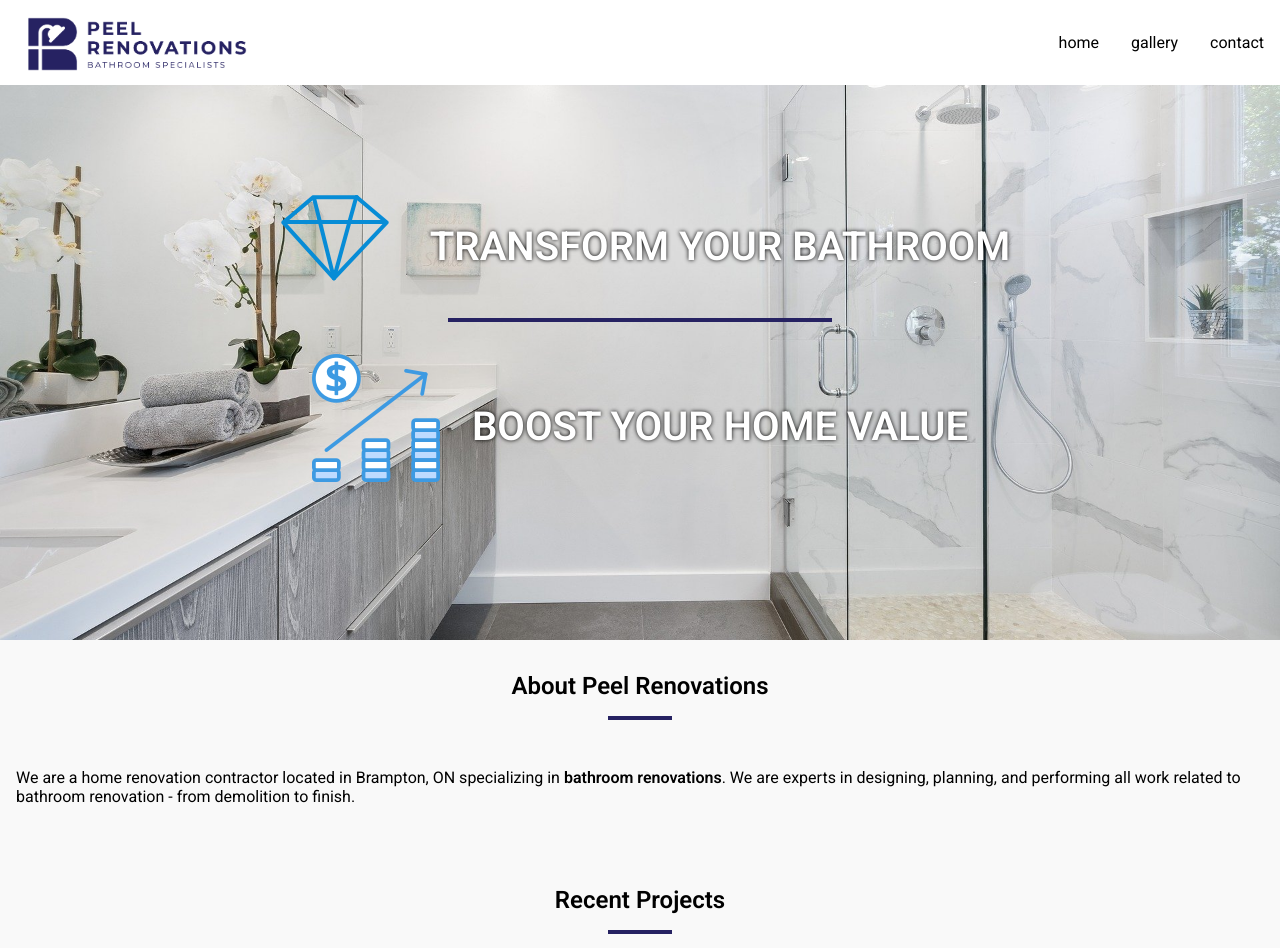
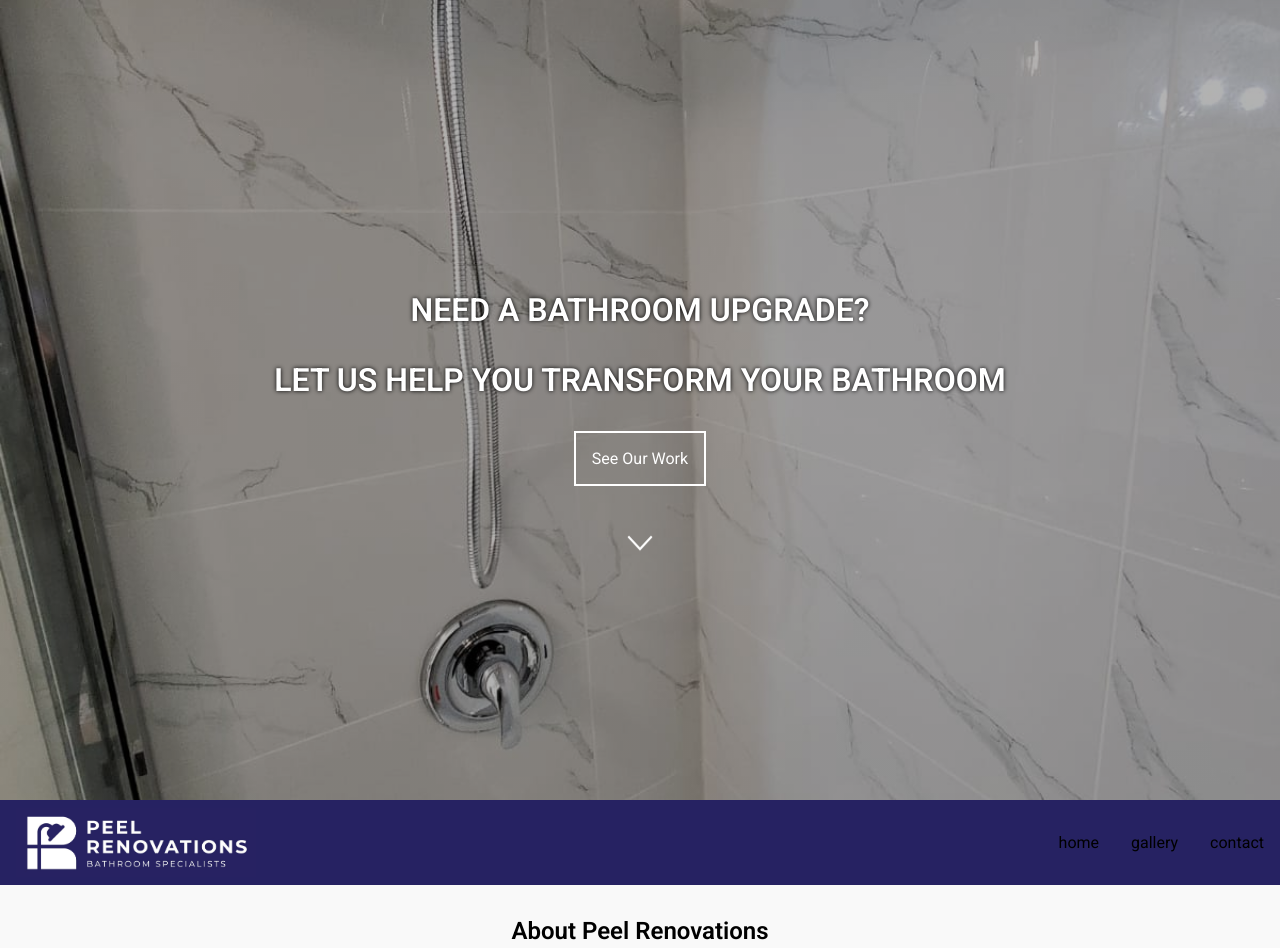
Before and after one commit to navDhammu/peelrenovations, a plain HTML site: page index.html in a window 1280 px wide. Shown: the top 948 px of the page. Drawn offline with nearby package versions, Linux system fonts and the light colour scheme.

Commit message:
addede sticky, changed banner

```diff
--- a/app.js
+++ b/app.js
@@ -1,20 +1,36 @@
 const images = document.querySelectorAll('[data-src]');
+const navBar = document.querySelector('.navigation');
+const banner = document.querySelector('.banner');
 
 const io = new IntersectionObserver(function (entries, x){
     for (let entry of entries){
       if (entry.isIntersecting){
           entry.target.src = entry.target.dataset.src;
-
-
           x.unobserve(entry.target)
       }
     }
 }, {
-    threshold: [0.25]
+    rootMargin: '0px 0px -33% 0px'
 }
 );
 
 images.forEach(image => io.observe(image));
+
+// const navObserver = new IntersectionObserver((entries, observer)=>{
+//     console.log(entries[0])
+//     if (!entries[0].isIntersecting){
+//         navBar.classList.add('fixed-nav');
+//     } else if (entries[0].isIntersecting){
+//         navBar.classList.remove('fixed-nav');
+//     }
+// }, {
+//     rootMargin: '0px 0px -99% 0px'
+// });
+
+// navObserver.observe(banner);
+
+
+
 
 document.querySelectorAll('[data-src]').forEach(img => {
     img.addEventListener('load', ()=>{
@@ -23,7 +39,27 @@ document.querySelectorAll('[data-src]').forEach(img => {
 });
 });
 
+document.querySelector('.banner').addEventListener('animationstart', function (){
+    const arrow = document.querySelector('.banner__down-arrow');
 
+   function transitionOne(){
+        for (let x of ['1','2']){
+            document.querySelector(`.banner__wrapper-heading-${x}`).style.transform = 'translateX(0)';
+        }
+   }
+
+   function transitionTwo(){
+        document.querySelector('.banner__see-our-work').style.transform = 'translate(0)';
+        arrow.style.transform = 'translate(0)';
+   }
+
+    setTimeout(transitionOne, 1000)
+    setTimeout(transitionTwo, 1500)
+    setTimeout(() => {
+        arrow.style.animation = 'arrow 1s infinite'
+    }, 2500);
+
+});
 
 
 
--- a/index.html
+++ b/index.html
@@ -11,13 +11,27 @@
 </head>
 <body>
     <header>
-        <div class='header'>
-            <a href="tel:6476481847">
-                <ion-icon class='header__icon-phone' name="call-sharp"></ion-icon>
-            </a>
-            <img class='header__logo' src='/images/icons/logo.png'>
-            <ion-icon class='header__icon-menu' name="menu-sharp"></ion-icon>
-            <ul class='header__horizontal-menu'>
+        <section class='banner'>
+            <div class="banner__wrapper-heading-1">
+                <span>Need a bathroom upgrade?</span>
+            </div>
+            <div class="banner__wrapper-heading-2">
+                <span>Let us help you transform your bathroom</span>
+            </div>
+            <a class='banner__see-our-work' href="#front-gallery">see our work</a>
+            <svg
+                class='banner__down-arrow'
+                style="enable-background:new 0 0 512 512;" version="1.1"
+                viewBox="0 0 512 512" width="512px" xml:space="preserve" xmlns="http://www.w3.org/2000/svg"
+                xmlns:xlink="http://www.w3.org/1999/xlink">
+                <polygon points="396.6,160 416,180.7 256,352 96,180.7 115.3,160 256,310.5 "/>
+            </svg>
+        </section>
+    </header>
+    <section class='navigation'>
+        <img class='navigation__logo' src='/images/icons/logo-dark.jpg'>
+        <ion-icon class='navigation__icon-menu' name="menu-sharp"></ion-icon>
+        <ul class='navigation__horizontal-menu'>
             <li>
                 home
             </li>
@@ -28,23 +42,8 @@
                 contact
             </li>
         </ul>
-        </div>
-    </header>
+    </section>
 
-    <section class='front-banner'>
-        <div class="front">
-            <div class="front__top">
-                <img src="/images/icons/diamond.png" alt="">
-                <span class='front__heading'>transform your bathroom</span>
-            </div>
-            <hr class="front__hr">
-            <div class="front__bottom">
-                <img src="/images/icons/home-value.png" alt="">
-                <span class='front__heading'>boost your home value</span>
-            </div>
-        </div>
-        <button class='btn-gallery btn-front'>see our work</button>
-    </section>
 
     <section class="about">
         <div class="heading">
@@ -83,7 +82,7 @@
 
     <section id='services'>
         <div class='heading'>
-            <h2 class='heading__title'>Why work with Peel Renovations?</h2>
+            <h2 class='heading__title'>Why Choose Us?</h2>
             <hr>
         </div>
         <div class="services">
@@ -115,8 +114,8 @@
     <footer>
         <div class="form">
         <form id="contact" method="post">
-          <h3>Get In Touch</h3>
-          <h4>Contact us for a free quote and consultation</h4>
+          <h3>Get A Free Quote</h3>
+          <h4>Fill in the info below to request a callback.</h4>
           <fieldset>
             <input placeholder="Your name" type="text" tabindex="1" required >
           </fieldset>
--- a/sass/_base.scss
+++ b/sass/_base.scss
@@ -10,11 +10,17 @@ $col-lightgray: #F9F9F9;
 
 html{
     font-size: 16px;
+    scroll-behavior: smooth;
 }
-body{
+
+*{
+    box-sizing: border-box;
     margin:0;
     padding: 0;
+}
+
+
+body{
     font-family:"Roboto", Helvetica, Arial, sans-serif;
     background-color: $col-background;
-    box-sizing: border-box;
 }
--- a/sass/_front-banner.scss
+++ b/sass/_front-banner.scss
@@ -1,9 +1,3 @@
-$checked-color: #ffffff;
-$unchecked-color: white;
-$checkbox-height: 1.5rem;
-$background-color:#667788;
-$font-color:#efefef;
-$duration: .4s;
 
 @use 'base';
 
@@ -11,77 +5,72 @@ $duration: .4s;
     0%{opacity: 0}
     100%{opacity: 1}
 }
+@keyframes arrow{
+    0% {}
+    50% {transform: translateY(30px)}
+    100% {transform: translateY(0)}
+}
 
-.front-banner{
-    height: 80vh;
+.banner{
+    height: 100vh;
+    width: 100vw;
     background: linear-gradient(
-        rgba(0, 0, 0, 0),
-        rgba(0, 0, 0, 0)
-      ), url('/images/front-banner.jpg');
+        rgba(0, 0, 0, 0.3),
+        rgba(0, 0, 0, 0.3)
+      ), url('/images/gallery/basement-1.jpeg');
     background-size: cover;
     background-position: center;
-    animation-name: animate;
-    animation-duration: 3s;
-}
-
-//animation
-
-
-.front{
-    position: absolute;
-    width: 100%;
-    height: 80vh;
-    box-sizing: border-box;
+    animation: animate 2s;
     display: flex;
     flex-direction: column;
     justify-content: center;
     align-items: center;
     text-align: center;
-
-    &__hr{
-        border: 2px solid base.$col-main;
-        width: 30%;
-        margin: 1rem 0;
+    overflow: hidden;
+    *{
+        margin-top: 2rem;
     }
 
-    &__heading{
-        text-transform: uppercase;
-        font-size: 2rem;
-        font-weight: 800;
-        text-shadow: 0 0 4px black;
-        margin-top: 1rem;
+    &__wrapper-heading-1, &__wrapper-heading-2{
+        width: 100%;
+        transition: transform 1s;
 
+        span{
+            width:fit-content;
+            text-transform: uppercase;
+            font-size: 2rem;
+            font-weight: 800;
+            text-shadow: 0 0 4px black;
+        }
     }
 
-    &__top, &__bottom{
-        display: flex;
-        flex-direction: column;
-        align-items: center;
-        justify-content: space-evenly;
-        margin-top: 1rem;
-        color: white;
-
-        img{
-            width: 20%;
-        }
-
-
-
+    &__wrapper-heading-1{
+        transform: translateX(100%)
+    }
+    &__wrapper-heading-2{
+        transform: translateX(-100%)
     }
 
+    &__see-our-work{
+        padding: 1rem;
+        background: transparent;
+        border: 2px solid white;
+        color: white;
+        text-transform: capitalize;
+        text-decoration: none;
+        transform: translateY(300px);
+        transition: transform 1s;
+    }
 
-
-    button{
-        width: 90%;
-        font-size: 1rem;
-        text-transform: uppercase;
-        color: white;
-        background: base.$col-cta;
-        border: none;
-        border-radius: 2rem;
-        padding: 0.7rem;
-        transform: scale(0);
-        transition: transform 3s;
+    &__down-arrow{
+        margin-top: 1rem;
+        fill: white;
+        height: 2.5rem;
+        width: 2.5rem;
+        transform: translateY(300px);
+        transition: transform 1s;
+        // animation: arrow 1s;
+        // animation-iteration-count: infinite;
     }
 }
 
--- a/sass/_gallery.scss
+++ b/sass/_gallery.scss
@@ -15,14 +15,17 @@
 
     display: flex;
     flex-direction: column;
+    padding: 0 1rem;
     overflow: hidden;
     img{
-        padding: 1rem;
+        margin-bottom: 2rem;
         width: 100%;
         min-height: 200px;
         opacity: 0;
         transform: translateY(30px);
         transition: transform 1s, opacity 1s;
+        border-radius: 0.5rem;
+        box-shadow: 4px 4px 5px rgb(76, 75, 75);
     }
 
 }
--- a/sass/_header.scss
+++ b/sass/_header.scss
@@ -1,41 +1,24 @@
 @use 'base';
 
 header{
-    position: fixed;
-    top:0;
     width: 100%;
-    padding: 0;
     z-index: 1;
     color:white;
+    background-color: transparent;
 }
 
-// .header-bottom{
-//     display: flex;
-//     background-color: base.$col-main;
-//     color: white;
-//     text-transform: capitalize;
-//     padding: 0.3rem;
-//     justify-content: center;
-//     font-size: 0.8rem;
 
-//     ion-icon{
-//         font-size: 1.2rem;
-//     }
-//     p{
-//         margin: 0 0 0 0.5rem;
-//     }
-// }
-.header{
+.navigation{
+    position: -webkit-sticky;
+    position: sticky;
+    top:0;
     padding: 0.5rem 1rem;
     display: flex;
     justify-content: space-between;
     align-items: center;
-    background-color: white;
-
-    &__icon-phone{
-        font-size: 2rem;
-        color: base.$col-cta;
-    }
+    background-color: base.$col-main;
+    color: white;
+    z-index: 5;
 
     &__logo{
         max-width: 15rem;
@@ -59,35 +42,29 @@ header{
 
 }
 
+.fixed-nav{
+    position: fixed;
+    top:0;
+    left:0;
+    width: 100%;
+}
+
 @media (min-width: 700px){
-    .header__horizontal-menu{
+    .navigation__horizontal-menu{
         flex-grow: 1;
         display: flex;
         justify-content: flex-end;
 
     }
 
-    .header__icon-phone, .header__icon-menu{
+    .navigation__icon-phone, .navigation__icon-menu{
         display: none;
     }
 
 }
 
 @media (max-width: 400px){
-    .header__logo{
+    .navigation__logo{
         width: 50%;
     }
 }
-
-.view-gallery{
-    display: flex;
-    justify-content: center;
-    text-transform: uppercase;
-    font-size: 0.8rem;
-    p{
-        margin:0;
-
-    }
-    padding: 0.3rem;
-    background-color: base.$col-cta;
-}
```
Also changed, not shown: images/icons/down.svg (added), style.css, 1 other file. Lines whose indentation alone changed are shown as unchanged.
